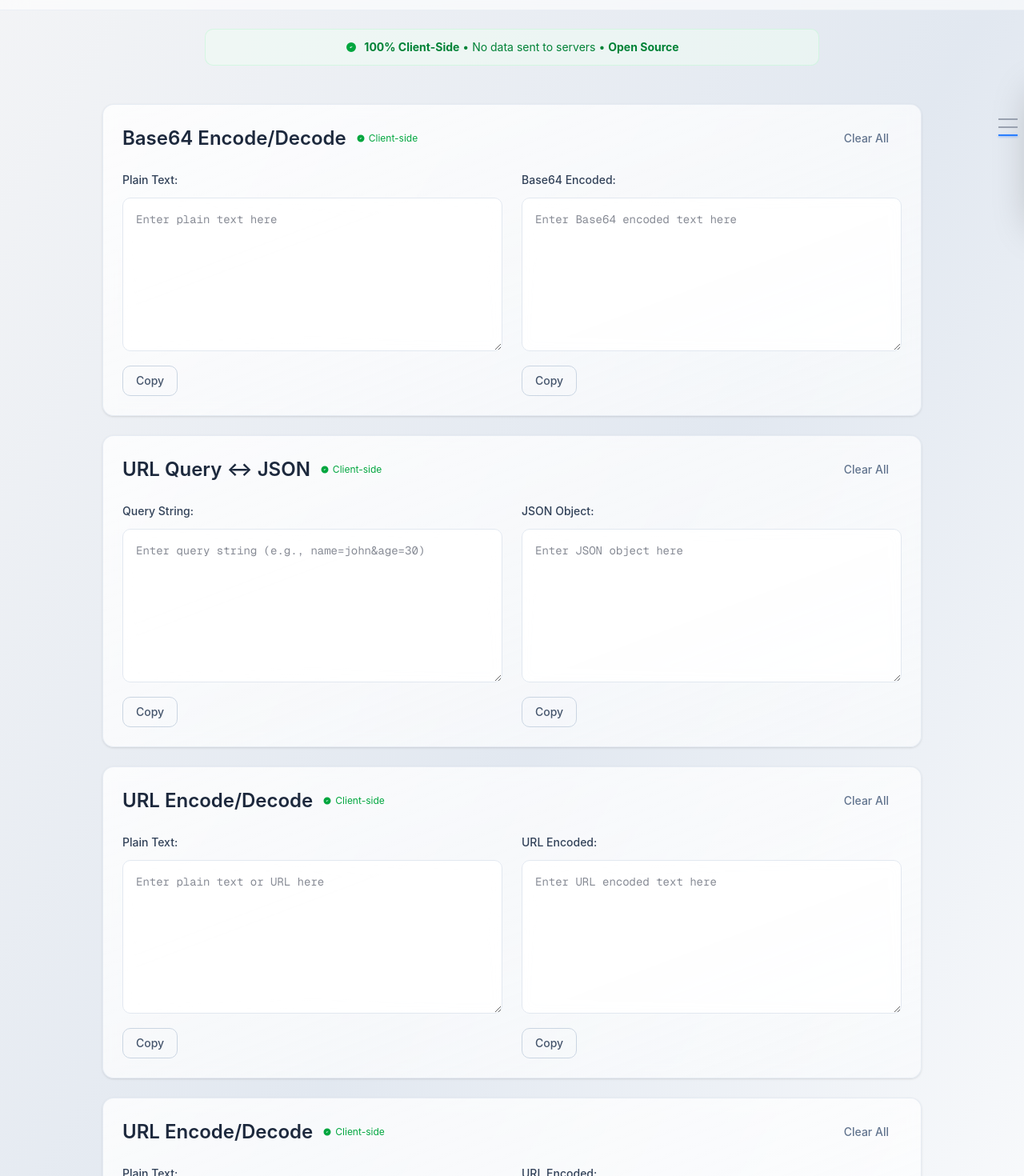
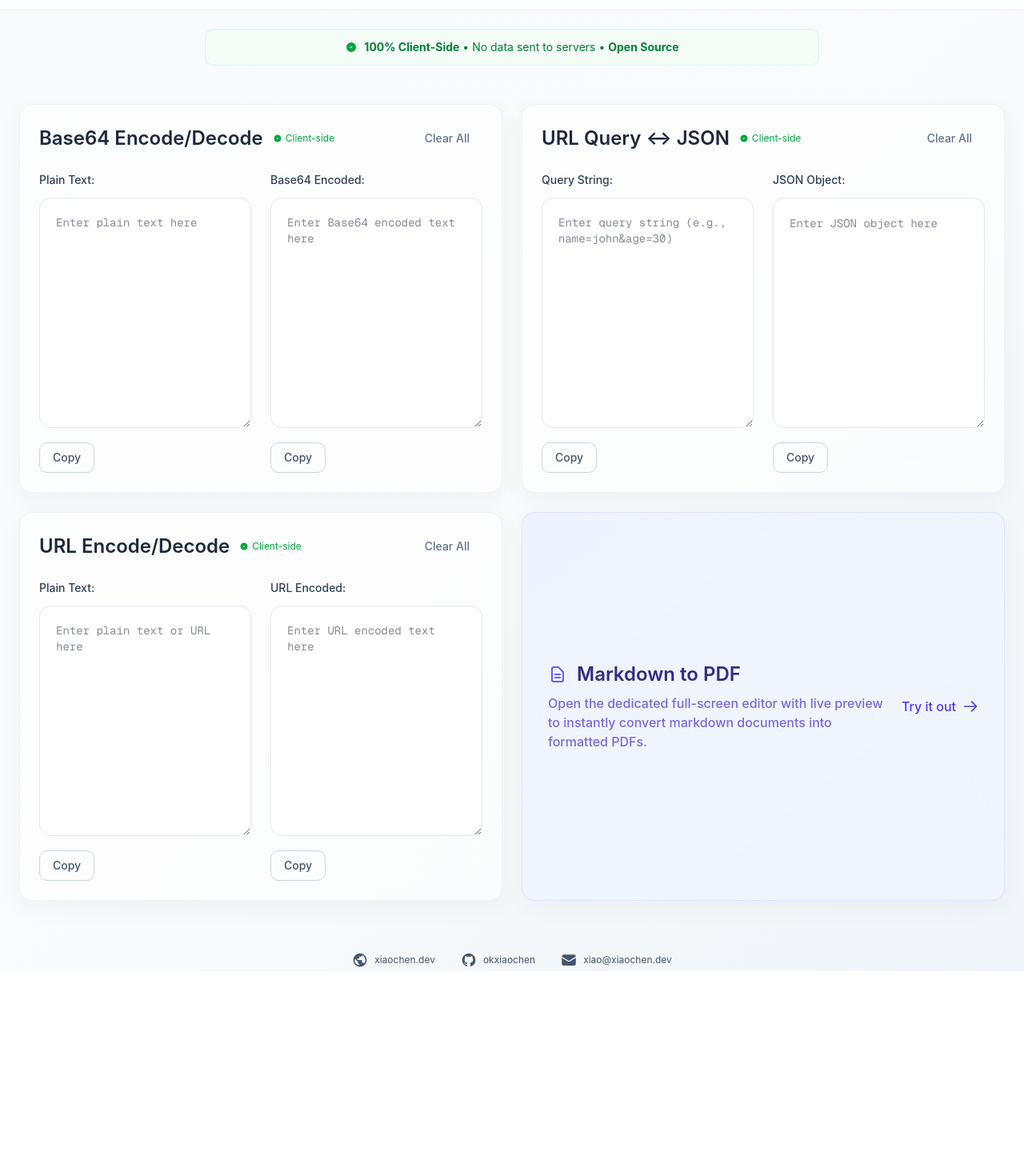
Before and after one commit to okxiaochen/tools.xiaochen.dev, a Next.js app: page / in a window 1280 px wide. Shown: the part 60-1530 px from the top of the page at 80% size. After the commit the page ends 1274 px from the top, so only its background shows below. Built offline with nearby package versions, Linux system fonts and the light colour scheme.

Commit message:
refactor: update UI layout, improve print styling for MarkdownToPdf, and standardize component styling across tools

```diff
--- a/src/app/globals.css
+++ b/src/app/globals.css
@@ -1,4 +1,5 @@
 @import "tailwindcss";
+@custom-variant dark (&:is(.dark *));
 @import "tw-animate-css";
 @import "shadcn/tailwind.css";
 
--- a/src/app/page.tsx
+++ b/src/app/page.tsx
@@ -2,14 +2,14 @@ import Base64Tool from '@/components/Base64Tool';
 import QueryJsonTool from '@/components/QueryJsonTool';
 import UrlEncodeTool from '@/components/UrlEncodeTool';
 import DarkModeToggle from '@/components/DarkModeToggle';
-import FloatingMenu from '@/components/FloatingMenu';
+
 import Link from 'next/link';
 
 export default function Home() {
   return (
-    <div className="min-h-screen bg-gradient-to-br from-gray-100 via-slate-200 to-gray-150 dark:from-slate-900 dark:via-slate-800 dark:to-slate-900">
+    <div className="min-h-screen bg-gradient-to-br from-slate-50 via-gray-50 to-slate-100 dark:from-slate-950 dark:via-[#0b1120] dark:to-slate-950">
       {/* Fixed Header */}
-      <header className="fixed top-0 left-0 right-0 z-40 bg-white/60 dark:bg-slate-900/70 backdrop-blur-lg border-b border-slate-200/60 dark:border-slate-700/50">
+      <header className="fixed top-0 left-0 right-0 z-40 bg-white/60 dark:bg-slate-950/60 backdrop-blur-xl border-b border-slate-200/60 dark:border-slate-800/80">
         <div className="container mx-auto px-6 py-4">
           <div className="flex justify-between items-center">
             <h1 className="text-2xl font-semibold text-slate-800 dark:text-slate-100">
@@ -55,25 +55,21 @@ export default function Home() {
           </div>
 
           {/* Tools Grid */}
-          <div className="max-w-5xl mx-auto space-y-6">
-            <div className="bg-gradient-to-br from-white/80 via-white/70 to-slate-50/80 dark:from-slate-800/40 dark:via-slate-800/40 dark:to-slate-800/40 backdrop-blur-sm rounded-xl border border-slate-200/80 dark:border-slate-700/60 shadow-sm hover:shadow-md transition-shadow duration-300">
+          <div className="max-w-[1600px] mx-auto w-full grid grid-cols-1 xl:grid-cols-2 gap-6">
+            <div className="bg-white/60 dark:bg-slate-900/30 backdrop-blur-xl rounded-2xl border border-slate-200/50 dark:border-slate-800/60 shadow-[0_8px_30px_rgb(0,0,0,0.04)] dark:shadow-[0_8px_30px_rgb(0,0,0,0.12)] hover:shadow-[0_8px_30px_rgb(0,0,0,0.08)] dark:hover:shadow-[0_8px_30px_rgb(0,0,0,0.2)] transition-all duration-300 h-full flex flex-col overflow-hidden">
               <Base64Tool />
             </div>
 
-            <div className="bg-gradient-to-br from-white/80 via-white/70 to-slate-50/80 dark:from-slate-800/40 dark:via-slate-800/40 dark:to-slate-800/40 backdrop-blur-sm rounded-xl border border-slate-200/80 dark:border-slate-700/60 shadow-sm hover:shadow-md transition-shadow duration-300">
+            <div className="bg-white/60 dark:bg-slate-900/30 backdrop-blur-xl rounded-2xl border border-slate-200/50 dark:border-slate-800/60 shadow-[0_8px_30px_rgb(0,0,0,0.04)] dark:shadow-[0_8px_30px_rgb(0,0,0,0.12)] hover:shadow-[0_8px_30px_rgb(0,0,0,0.08)] dark:hover:shadow-[0_8px_30px_rgb(0,0,0,0.2)] transition-all duration-300 h-full flex flex-col overflow-hidden">
               <QueryJsonTool />
             </div>
 
-            <div className="bg-gradient-to-br from-white/80 via-white/70 to-slate-50/80 dark:from-slate-800/40 dark:via-slate-800/40 dark:to-slate-800/40 backdrop-blur-sm rounded-xl border border-slate-200/80 dark:border-slate-700/60 shadow-sm hover:shadow-md transition-shadow duration-300">
+            <div className="bg-white/60 dark:bg-slate-900/30 backdrop-blur-xl rounded-2xl border border-slate-200/50 dark:border-slate-800/60 shadow-[0_8px_30px_rgb(0,0,0,0.04)] dark:shadow-[0_8px_30px_rgb(0,0,0,0.12)] hover:shadow-[0_8px_30px_rgb(0,0,0,0.08)] dark:hover:shadow-[0_8px_30px_rgb(0,0,0,0.2)] transition-all duration-300 h-full flex flex-col overflow-hidden">
               <UrlEncodeTool />
             </div>
 
-            <div className="bg-gradient-to-br from-white/80 via-white/70 to-slate-50/80 dark:from-slate-800/40 dark:via-slate-800/40 dark:to-slate-800/40 backdrop-blur-sm rounded-xl border border-slate-200/80 dark:border-slate-700/60 shadow-sm hover:shadow-md transition-shadow duration-300">
-              <UrlEncodeTool />
-            </div>
-
-            <Link href="/markdown-to-pdf" className="block bg-gradient-to-r from-indigo-50 to-blue-50 dark:from-indigo-900/20 dark:to-blue-900/20 backdrop-blur-sm rounded-xl border border-indigo-200/60 dark:border-indigo-700/50 shadow-sm hover:shadow-md hover:-translate-y-0.5 transition-all duration-300 p-8 group">
-              <div className="flex justify-between items-center">
+            <Link href="/markdown-to-pdf" className="h-full flex flex-col bg-gradient-to-br from-indigo-50 to-blue-50/50 dark:from-indigo-950/40 dark:to-blue-900/20 backdrop-blur-xl rounded-2xl border border-indigo-200/50 dark:border-indigo-800/40 shadow-[0_8px_30px_rgb(0,0,0,0.04)] dark:shadow-[0_8px_30px_rgb(0,0,0,0.12)] hover:shadow-[0_8px_30px_rgb(0,0,0,0.08)] dark:hover:shadow-[0_8px_30px_rgb(0,0,0,0.2)] hover:-translate-y-0.5 transition-all duration-300 p-8 group">
+              <div className="flex flex-col sm:flex-row justify-between items-start sm:items-center h-full gap-4">
                 <div>
                   <h2 className="text-2xl font-semibold text-indigo-900 dark:text-indigo-100 flex items-center gap-3">
                     <svg className="w-6 h-6 text-indigo-500" fill="none" stroke="currentColor" viewBox="0 0 24 24"><path strokeLinecap="round" strokeLinejoin="round" strokeWidth={2} d="M9 12h6m-6 4h6m2 5H7a2 2 0 01-2-2V5a2 2 0 012-2h5.586a1 1 0 01.707.293l5.414 5.414a1 1 0 01.293.707V19a2 2 0 01-2 2z" /></svg>
@@ -81,7 +77,7 @@ export default function Home() {
                   </h2>
                   <p className="text-indigo-700/70 dark:text-indigo-300/70 mt-2 font-medium">Open the dedicated full-screen editor with live preview to instantly convert markdown documents into formatted PDFs.</p>
                 </div>
-                <div className="flex items-center gap-2 text-indigo-600 dark:text-indigo-400 font-medium group-hover:text-indigo-700 dark:group-hover:text-indigo-300">
+                <div className="flex items-center gap-2 text-indigo-600 dark:text-indigo-400 font-medium group-hover:text-indigo-700 dark:group-hover:text-indigo-300 shrink-0">
                   Try it out
                   <svg className="w-5 h-5 group-hover:translate-x-1 transition-transform" fill="none" stroke="currentColor" viewBox="0 0 24 24"><path strokeLinecap="round" strokeLinejoin="round" strokeWidth={2} d="M14 5l7 7m0 0l-7 7m7-7H3" /></svg>
                 </div>
@@ -91,8 +87,7 @@ export default function Home() {
         </div>
       </main>
 
-      {/* Floating Navigation Menu */}
-      <FloatingMenu position="right" />
+
 
               {/* Contact info at bottom */}
         <div className="text-center pb-1">
--- a/src/components/Base64Tool.tsx
+++ b/src/components/Base64Tool.tsx
@@ -74,7 +74,7 @@ export default function Base64Tool() {
               encodeText(e.target.value);
             }}
             placeholder="Enter plain text here"
-            className="w-full h-48 p-4 border border-slate-200 dark:border-slate-600 rounded-lg bg-white/80 dark:bg-slate-800/80 text-slate-900 dark:text-slate-100 font-mono text-sm resize-vertical focus:ring-2 focus:ring-blue-500/50 focus:border-blue-500/50 transition-colors backdrop-blur-sm"
+            className="w-full h-72 p-5 border border-slate-200 dark:border-slate-700/80 rounded-xl bg-white/80 dark:bg-slate-900/60 text-slate-900 dark:text-slate-100 font-mono text-sm resize-y focus:outline-none focus:border-blue-500 transition-colors"
           />
           <button
             onClick={() => copyToClipboard(plainText)}
@@ -96,7 +96,7 @@ export default function Base64Tool() {
               decodeText(e.target.value);
             }}
             placeholder="Enter Base64 encoded text here"
-            className="w-full h-48 p-4 border border-slate-200 dark:border-slate-600 rounded-lg bg-white/80 dark:bg-slate-800/80 text-slate-900 dark:text-slate-100 font-mono text-sm resize-vertical focus:ring-2 focus:ring-blue-500/50 focus:border-blue-500/50 transition-colors backdrop-blur-sm"
+            className="w-full h-72 p-5 border border-slate-200 dark:border-slate-700/80 rounded-xl bg-white/80 dark:bg-slate-900/60 text-slate-900 dark:text-slate-100 font-mono text-sm resize-y focus:outline-none focus:border-blue-500 transition-colors"
           />
           <button
             onClick={() => copyToClipboard(encodedText)}
--- a/src/components/QueryJsonTool.tsx
+++ b/src/components/QueryJsonTool.tsx
@@ -103,7 +103,7 @@ export default function QueryJsonTool() {
               convertQueryToJson(e.target.value);
             }}
             placeholder="Enter query string (e.g., name=john&age=30)"
-            className="w-full h-48 p-4 border border-slate-200 dark:border-slate-600 rounded-lg bg-white/80 dark:bg-slate-800/80 text-slate-900 dark:text-slate-100 font-mono text-sm resize-vertical focus:ring-2 focus:ring-blue-500/50 focus:border-blue-500/50 transition-colors backdrop-blur-sm"
+            className="w-full h-72 p-5 border border-slate-200 dark:border-slate-700/80 rounded-xl bg-white/80 dark:bg-slate-900/60 text-slate-900 dark:text-slate-100 font-mono text-sm resize-y focus:outline-none focus:border-blue-500 transition-colors"
           />
           <button
             onClick={() => copyToClipboard(queryString)}
@@ -125,7 +125,7 @@ export default function QueryJsonTool() {
               convertJsonToQuery(e.target.value);
             }}
             placeholder="Enter JSON object here"
-            className="w-full h-48 p-4 border border-slate-200 dark:border-slate-600 rounded-lg bg-white/80 dark:bg-slate-800/80 text-slate-900 dark:text-slate-100 font-mono text-sm resize-vertical focus:ring-2 focus:ring-blue-500/50 focus:border-blue-500/50 transition-colors backdrop-blur-sm"
+            className="w-full h-72 p-5 border border-slate-200 dark:border-slate-700/80 rounded-xl bg-white/80 dark:bg-slate-900/60 text-slate-900 dark:text-slate-100 font-mono text-sm resize-vertical focus:outline-none focus:ring-2 focus:ring-blue-500/50 transition-shadow backdrop-blur-sm leading-relaxed"
           />
           <button
             onClick={() => copyToClipboard(jsonObject)}
--- a/src/components/UrlEncodeTool.tsx
+++ b/src/components/UrlEncodeTool.tsx
@@ -74,7 +74,7 @@ export default function UrlEncodeTool() {
               encodeText(e.target.value);
             }}
             placeholder="Enter plain text or URL here"
-            className="w-full h-48 p-4 border border-slate-200 dark:border-slate-600 rounded-lg bg-white/80 dark:bg-slate-800/80 text-slate-900 dark:text-slate-100 font-mono text-sm resize-vertical focus:ring-2 focus:ring-blue-500/50 focus:border-blue-500/50 transition-colors backdrop-blur-sm"
+            className="w-full h-72 p-5 border border-slate-200 dark:border-slate-700/80 rounded-xl bg-white/80 dark:bg-slate-900/60 text-slate-900 dark:text-slate-100 font-mono text-sm resize-y focus:outline-none focus:border-blue-500 transition-colors"
           />
           <button
             onClick={() => copyToClipboard(plainText)}
@@ -96,7 +96,7 @@ export default function UrlEncodeTool() {
               decodeText(e.target.value);
             }}
             placeholder="Enter URL encoded text here"
-            className="w-full h-48 p-4 border border-slate-200 dark:border-slate-600 rounded-lg bg-white/80 dark:bg-slate-800/80 text-slate-900 dark:text-slate-100 font-mono text-sm resize-vertical focus:ring-2 focus:ring-blue-500/50 focus:border-blue-500/50 transition-colors backdrop-blur-sm"
+            className="w-full h-72 p-5 border border-slate-200 dark:border-slate-700/80 rounded-xl bg-white/80 dark:bg-slate-900/60 text-slate-900 dark:text-slate-100 font-mono text-sm resize-y focus:outline-none focus:border-blue-500 transition-colors"
           />
           <button
             onClick={() => copyToClipboard(encodedText)}
```
Also changed, not shown: src/app/markdown-to-pdf/MarkdownToPdf.tsx (+36 -0 lines).
